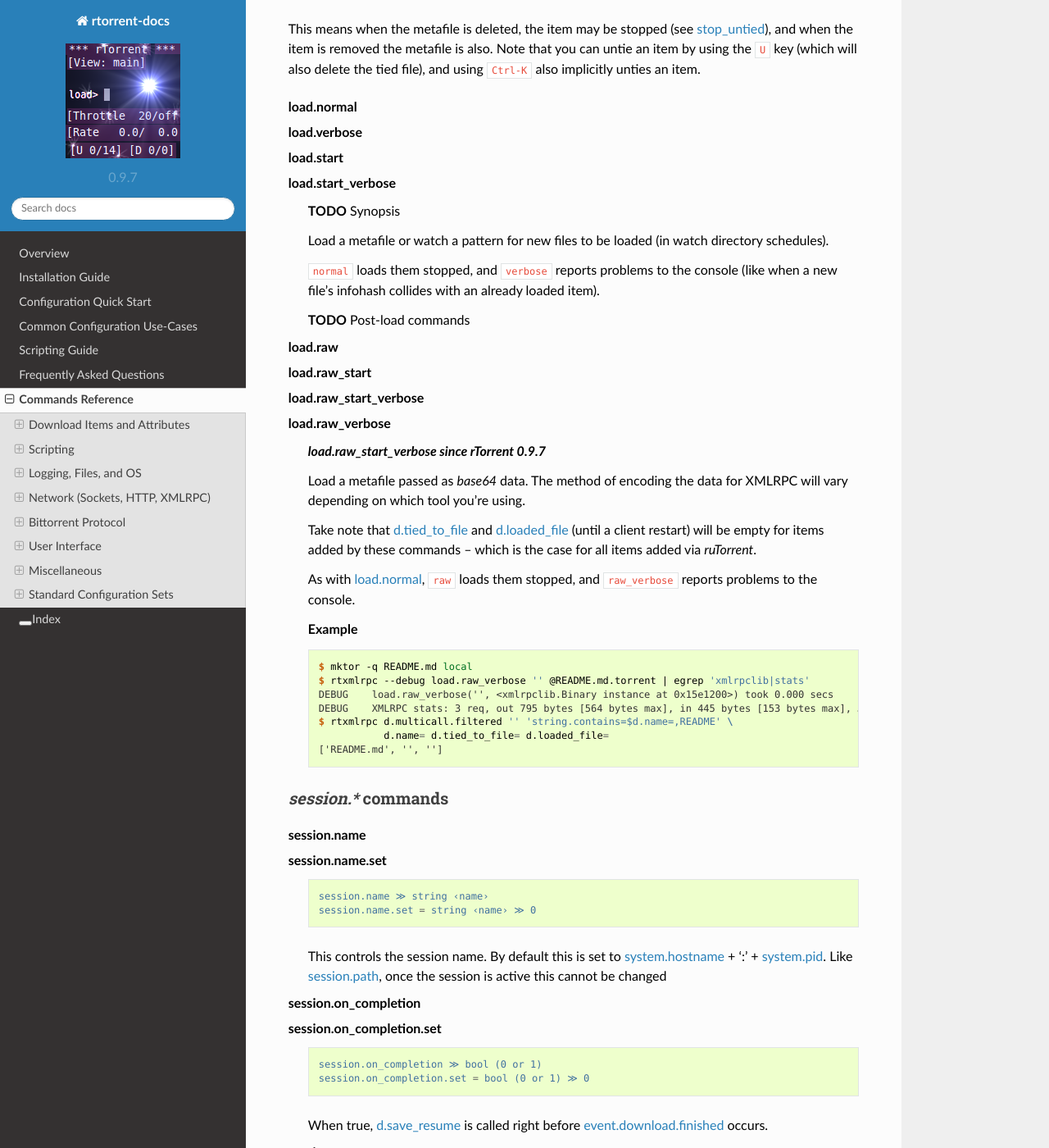
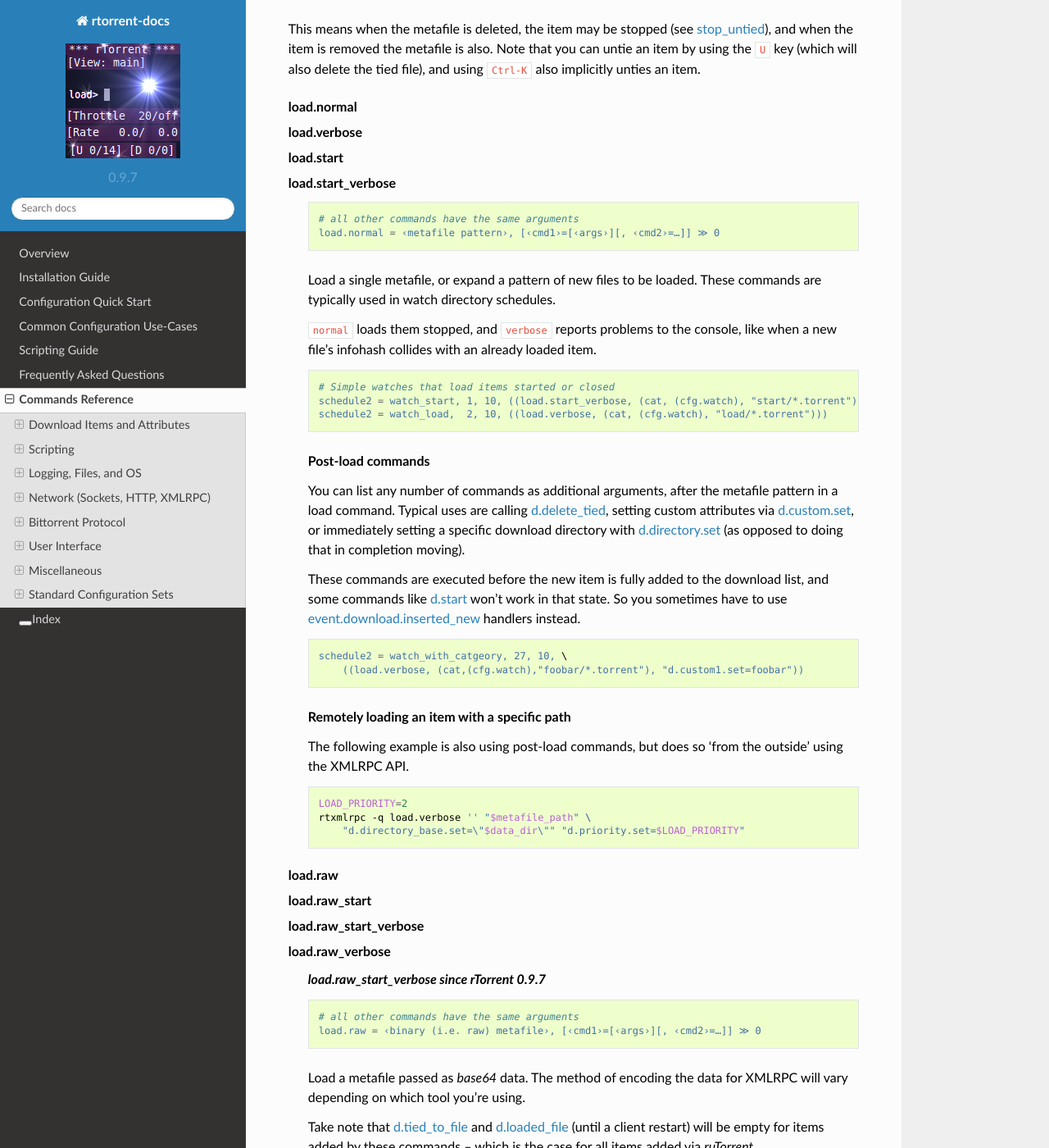
Before and after one commit to rtorrent-community/rtorrent-docs, a Sphinx documentation site: the page built from docs/cmd-ref.rst, in a window 1280 px wide and 1400 px high, scrolled down 29780 px. Shown: the whole window at 82% size. Built offline with Sphinx 7.4.7 and the Read the Docs theme 2.0.0, drawn with Linux system fonts in a browser that asks for light colours.

Commit message:
'load.*' commands fully done

```diff
--- a/docs/include-cmd-items.rst
+++ b/docs/include-cmd-items.rst
@@ -1561,14 +1561,50 @@ and using ``Ctrl-K`` also implicitly unties an item.
     load.start
     load.start_verbose
 
-        **TODO** Synopsis
-
-        Load a metafile or watch a pattern for new files to be loaded (in watch directory schedules).
-
-        ``normal`` loads them stopped, and ``verbose`` reports problems to the console
-        (like when a new file's infohash collides with an already loaded item).
-
-        **TODO** Post-load commands
+        .. code-block:: ini
+
+            # all other commands have the same arguments
+            load.normal = ‹metafile pattern›, [‹cmd1›=[‹args›][, ‹cmd2›=…]] ≫ 0
+
+        Load a single metafile, or expand a pattern of new files to be loaded.
+        These commands are typically used in watch directory schedules.
+
+        ``normal`` loads them stopped, and ``verbose`` reports problems to the console,
+        like when a new file's infohash collides with an already loaded item.
+
+        .. code-block:: ini
+
+            # Simple watches that load items started or closed
+            schedule2 = watch_start, 1, 10, ((load.start_verbose, (cat, (cfg.watch), "start/*.torrent")))
+            schedule2 = watch_load,  2, 10, ((load.verbose, (cat, (cfg.watch), "load/*.torrent")))
+
+        .. rubric:: Post-load commands
+
+        You can list any number of commands as additional arguments,
+        after the metafile pattern in a load command.
+        Typical uses are calling :term:`d.delete_tied`, setting custom attributes via
+        :term:`d.custom.set`, or immediately setting a specific download directory
+        with :term:`d.directory.set` (as opposed to doing that in completion moving).
+
+        These commands are executed before the new item is fully added to the download list,
+        and some commands like :term:`d.start` won't work in that state.
+        So you sometimes have to use :term:`event.download.inserted_new` handlers instead.
+
+        .. code-block:: ini
+
+            schedule2 = watch_with_catgeory, 27, 10, \
+                ((load.verbose, (cat,(cfg.watch),"foobar/*.torrent"), "d.custom1.set=foobar"))
+
+        .. rubric:: Remotely loading an item with a specific path
+
+        The following example is also using post-load commands, but does so ‘from the outside’
+        using the XMLRPC API.
+
+        .. code-block:: shell
+
+            LOAD_PRIORITY=2
+            rtxmlrpc -q load.verbose '' "$metafile_path" \
+                "d.directory_base.set=\"$data_dir\"" "d.priority.set=$LOAD_PRIORITY"
 
 
     load.raw
@@ -1577,6 +1613,11 @@ and using ``Ctrl-K`` also implicitly unties an item.
     load.raw_verbose
 
         .. rubric:: *load.raw_start_verbose since rTorrent 0.9.7*
+
+        .. code-block:: ini
+
+            # all other commands have the same arguments
+            load.raw = ‹binary (i.e. raw) metafile›, [‹cmd1›=[‹args›][, ‹cmd2›=…]] ≫ 0
 
         Load a metafile passed as *base64* data. The method of encoding the data for XMLRPC
         will vary depending on which tool you're using.
```
